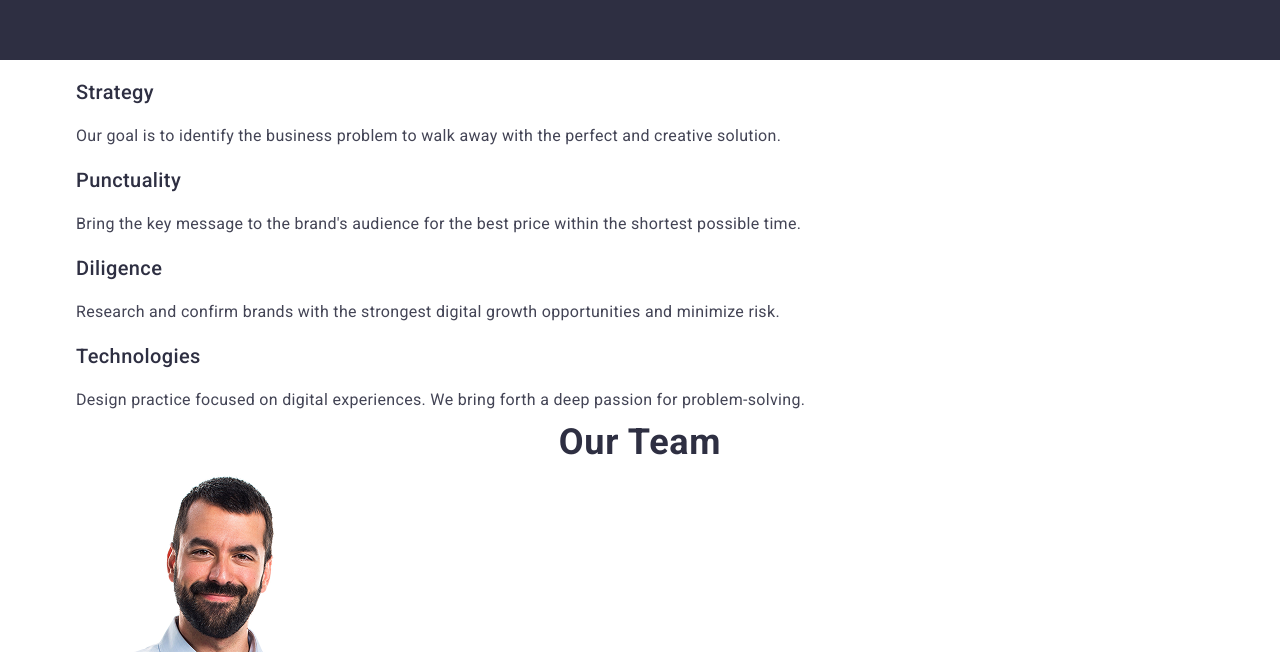
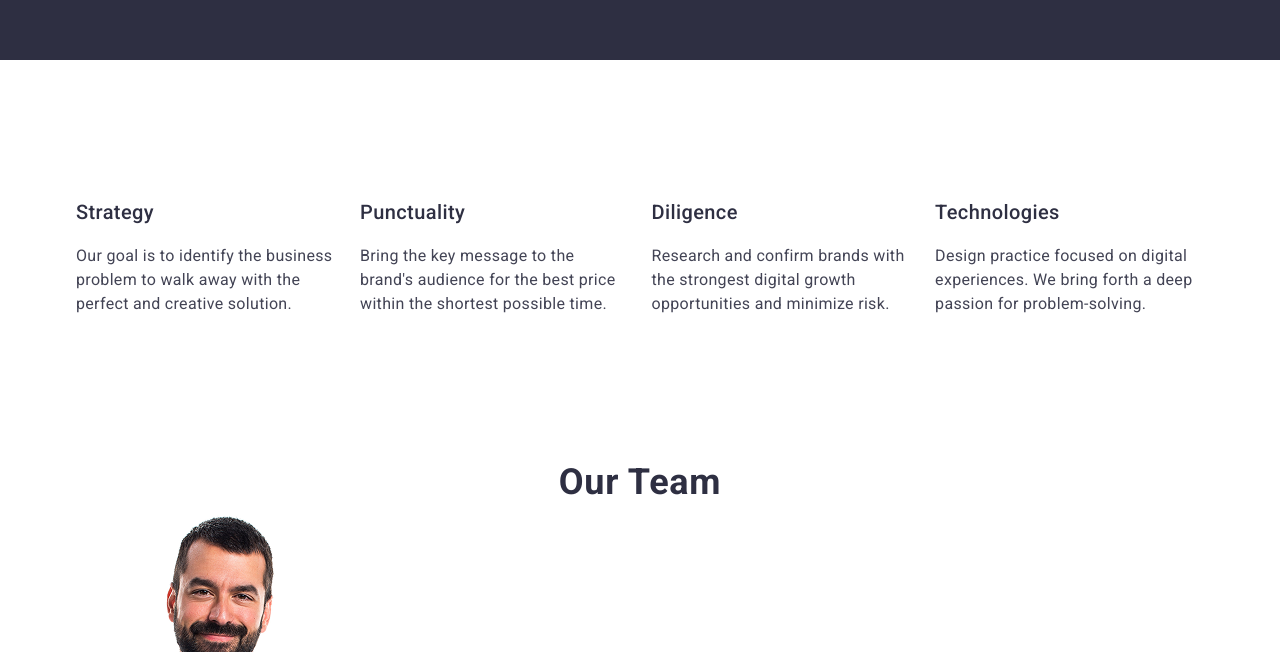
Before and after one commit to Krisdziam/goit-markup-hw-012, a plain HTML site: page index.html in a window 1280 px wide. Shown: the part 613-1265 px from the top of the page. Drawn offline with nearby package versions, Linux system fonts and the light colour scheme.

Commit message:
section about

```diff
--- a/styles.css
+++ b/styles.css
@@ -142,6 +142,17 @@ button {
 }
 
 /* About */
+.about {
+  padding: 120px 0;
+  text-align: center;
+}
+.list-about {
+  display: flex;
+  gap: 24px;
+  margin: 0 auto;
+  justify-content: flex-start;
+  text-align: left;
+}
 
 .title-about {
   font-weight: 500;
```
